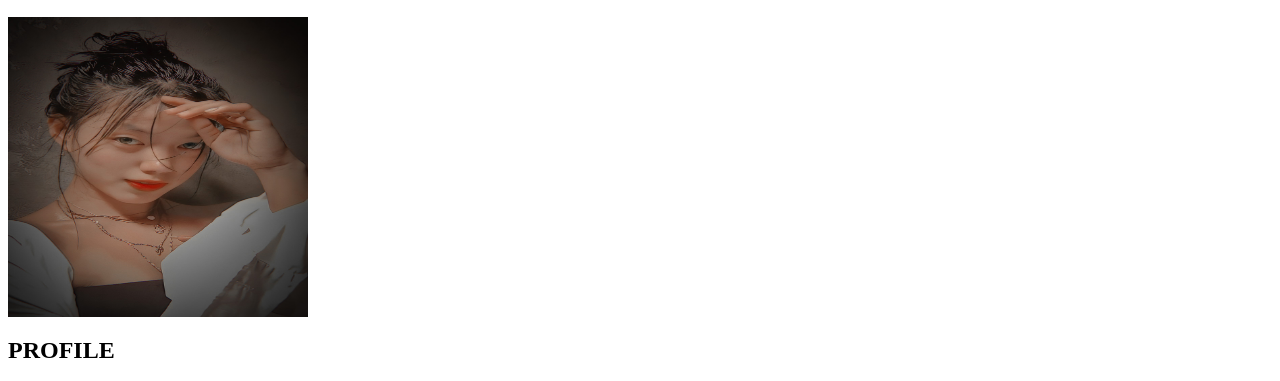
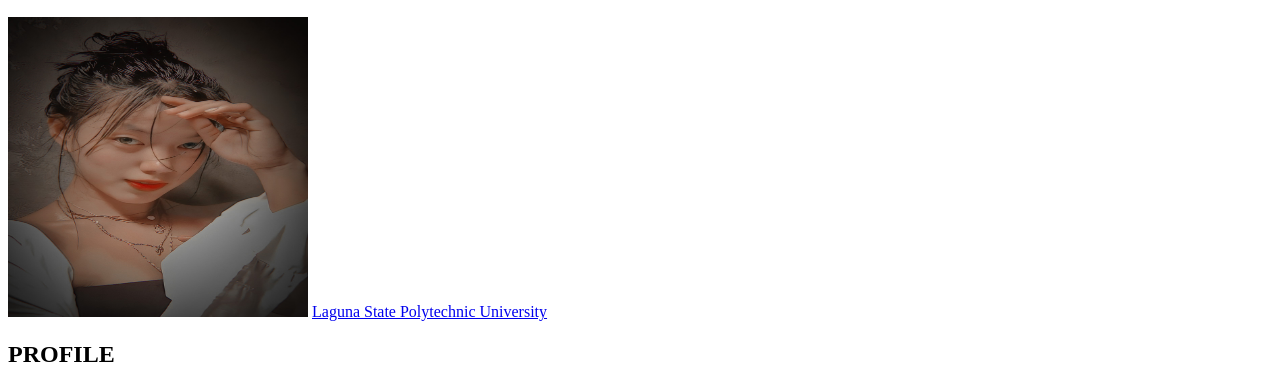
Before and after one commit to princess-delaura17/2aBsit, a plain HTML site: page index.html in a window 1280 px wide. Shown: the part 96-477 px from the top of the page. Drawn offline with Linux system fonts and the light colour scheme.

Commit message:
Update index.html

```diff
--- a/index.html
+++ b/index.html
@@ -7,6 +7,7 @@
 <h1>Princess De Laura</h1>
 <h2>BSIT 2A</h2>
 <img src="img_girl.jpg" width="300" height="300">
+  <a href="https://lspu.edu.ph/">Laguna State Polytechnic University</a>
   <h2>PROFILE</h1>
   <p>I like to socialize with my neighbors, whether old or young, I like to help my neighbors who are having difficulty, as much as I can, I am 19 years old and I have done nothing but read especially the bible, work I also share the words of God because that's what makes me happy, I live in infanta quezon in a quiet and peaceful place, I did BSIT so I can have knowledge about it, because when I was in grade 11 and 12 I got more on computer I do so I want to apply again to myself so that I have more knowledge about IT. My motto in my life is as long as you can, don't give up.</p>
 <h1>SKILLS & INTEREST</h1>
```
